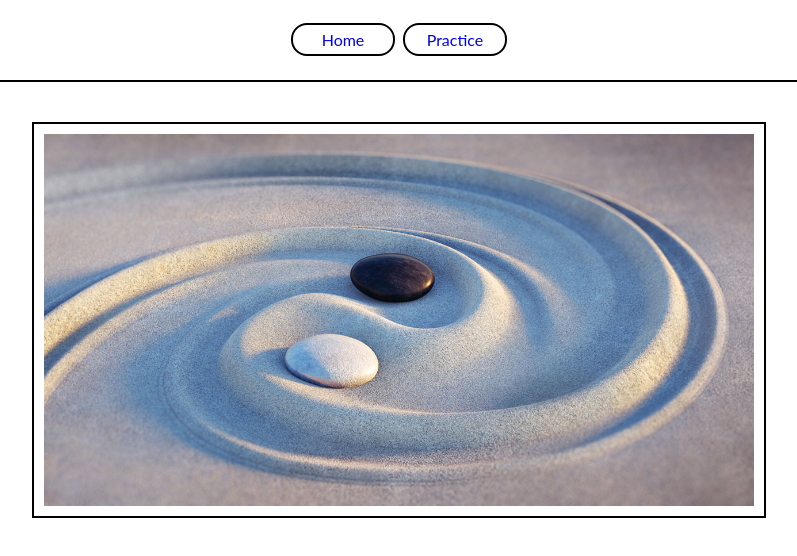
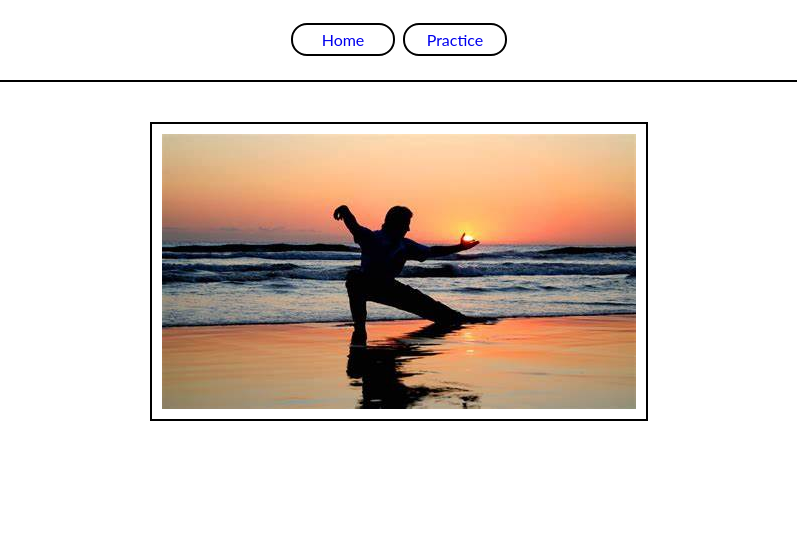
Before and after one commit to shep-stammers/test2, a plain HTML site: page practice.html in a window 1280 px wide. Shown: the part 62-618 px from the top of the page, without its empty margins (241-1038 px from the left). Drawn offline with Linux system fonts and the light colour scheme; files that its build step writes are made by us from their sources.

Commit message:
practice update

```diff
--- a/practice.html
+++ b/practice.html
@@ -24,7 +24,7 @@
     </nav>
     <section>
         <figure>
-            <img src="assets/images/tai-chi-1.jpeg" alt="Person doing Tai Chi">
+            <img src="assets/images/tai-chi-2.jpeg" alt="Person doing Tai Chi">
         </figure>
 </body>
 
```
